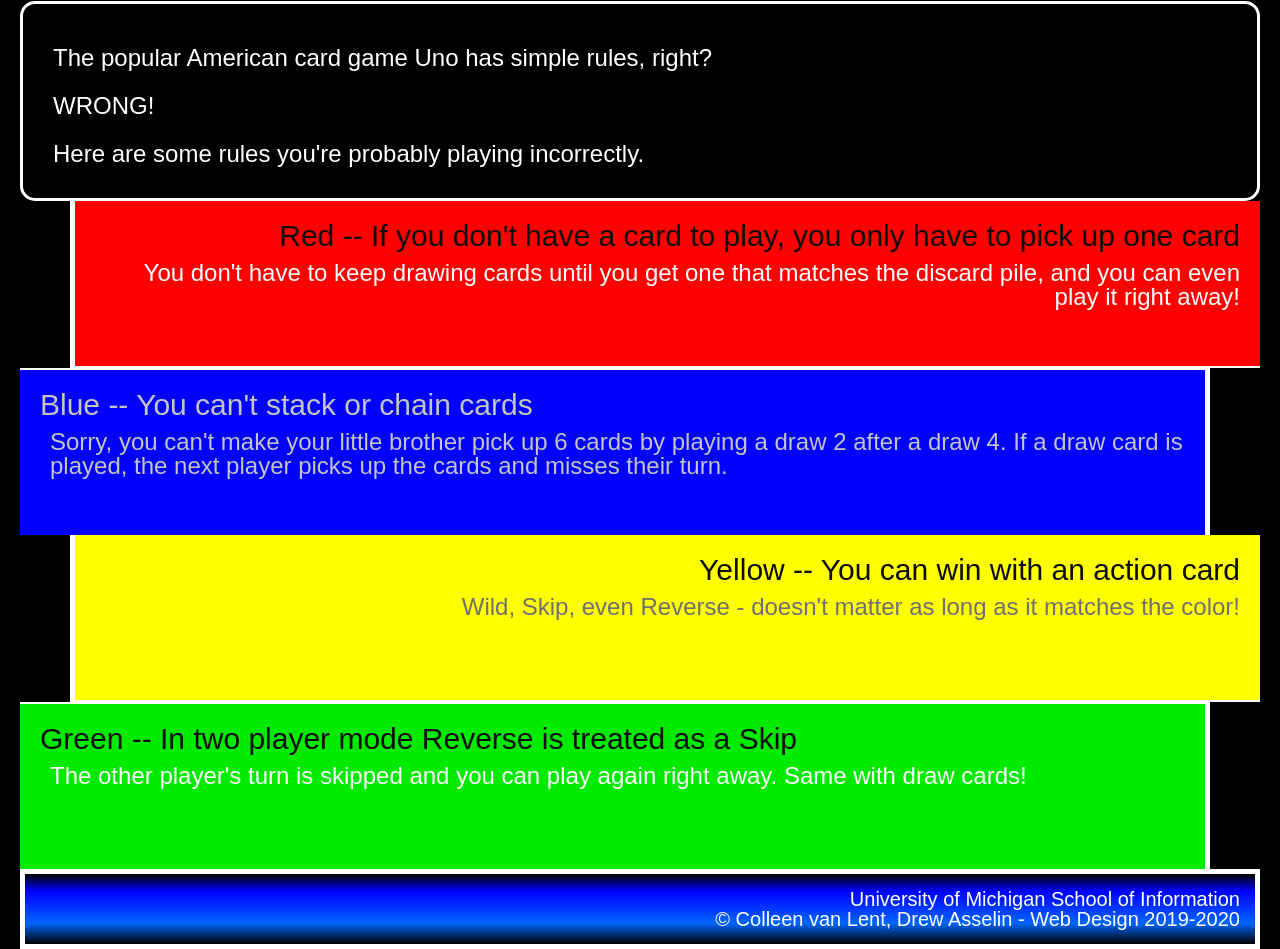
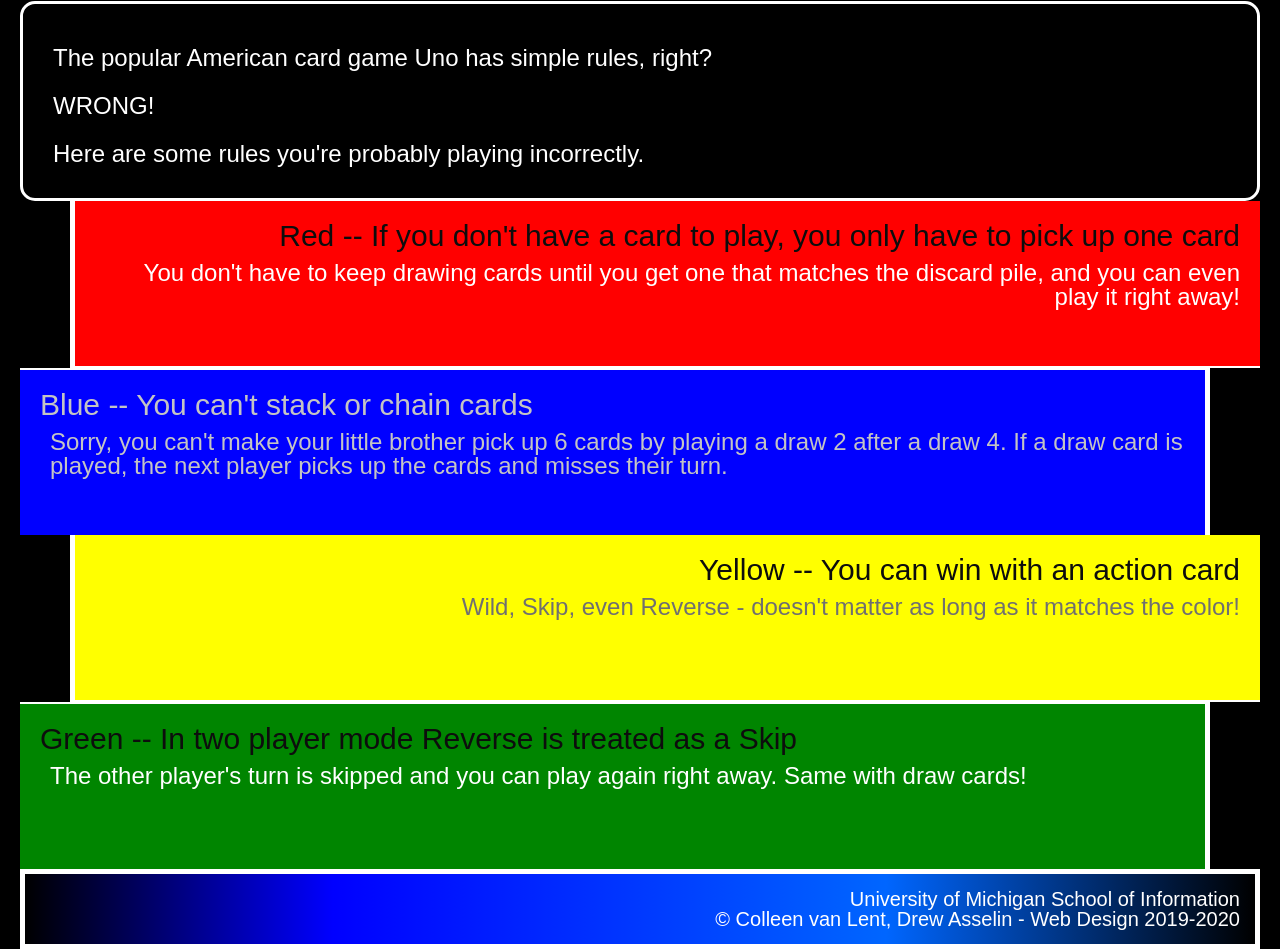
Before and after one commit to layilahnasser/hw2-w26, a plain HTML site: page index.html in a window 1280 px wide. Shown: the part 327-1276 px from the top of the page. Drawn offline with Linux system fonts and the light colour scheme.

Commit message:
Add files via upload

```diff
--- a/css/style.css
+++ b/css/style.css
@@ -1,4 +1,3 @@
-/* BODY */
 body {
   font-family: Arial, Verdana;
   background-color: #000000;
@@ -9,7 +8,6 @@
   margin-left: 20px;
 }
 
-/* HEADINGS */
 h1 {
   font-size: 42px;
   text-align: center;
@@ -21,14 +19,12 @@
   color: #0d0d0d;
 }
 
-/* PARAGRAPHS */
 p {
   font-size: 24px;
   padding-top: 10px;
   padding-left: 10px;
 }
 
-/* IMAGES */
 img {
   width: 250px;
   display: block;
@@ -37,21 +33,18 @@
   border: 10px dashed #ffffff;
 }
 
-/* DEFAULT DIV STYLES */
 div {
   min-height: 125px;
   padding: 20px;
   border: 3px solid #ffffff;
 }
 
-/* INTRODUCTION */
 .introduction {
   border-radius: 15px;
   margin-top: 15px;
   line-height: 2;
 }
 
-/* RED SECTION */
 .red {
   background-color: #ff0000;
   text-align: right;
@@ -62,7 +55,6 @@
   border-left: 5px solid #ffffff;
 }
 
-/* BLUE SECTION */
 .blue {
   background-color: #0000ff;
   text-align: left;
@@ -78,7 +70,6 @@
   color: #c4c4c4;
 }
 
-/* YELLOW SECTION */
 .yellow {
   background-color: #ffff00;
   text-align: right;
@@ -93,9 +84,8 @@
   color: #707070;
 }
 
-/* GREEN SECTION */
 .green {
-  background-color: #00eb00;
+  background-color: #008500;
   text-align: left;
   margin-right: 50px;
 
@@ -104,18 +94,17 @@
   border-right: 5px solid #ffffff;
 }
 
-/* FOOTER */
 footer {
-  background: linear-gradient(
-    #000000,
+  background: linear-gradient(to right,
+    #000000 0%,
     #0000ff 25%,
     #0066ff 70%,
-    #000000
+    #000000 100%
   );
   border: 5px solid #ffffff;
 }
 
-/* FOOTER PARAGRAPHS */
+
 footer p {
   font-size: 20px;
   text-align: right;
--- a/index.html
+++ b/index.html
@@ -1,11 +1,18 @@
 <!DOCTYPE html>
 <html lang="en">
-<head> <meta charset="UTF-8">
-    <title>Simple CSS Assignment</title>
-    <link rel="stylesheet" href="css/html5reset.css">
-    <link rel="stylesheet" href="css/style.css">
-    <link rel="icon" type="image/x-icon" href="images/favicon.ico">
+<head><!DOCTYPE html>
+<html lang="en">
+<head>
   <meta charset="UTF-8">
+  <title>Simple CSS Assignment</title>
+  <link rel="stylesheet" href="css/html5reset.css">
+  <link rel="stylesheet" href="css/style.css">
+  <link rel="icon" type="image/x-icon" href="images/favicon.ico">
+</head>
+<body>
+  <!-- Your content goes here -->
+</body>
+</html>
   <meta name="viewport" content="width=device-width, initial-scale=1.0">
  <title>4 Uno Rules You're Playing Wrong</title>
 </head>
```
